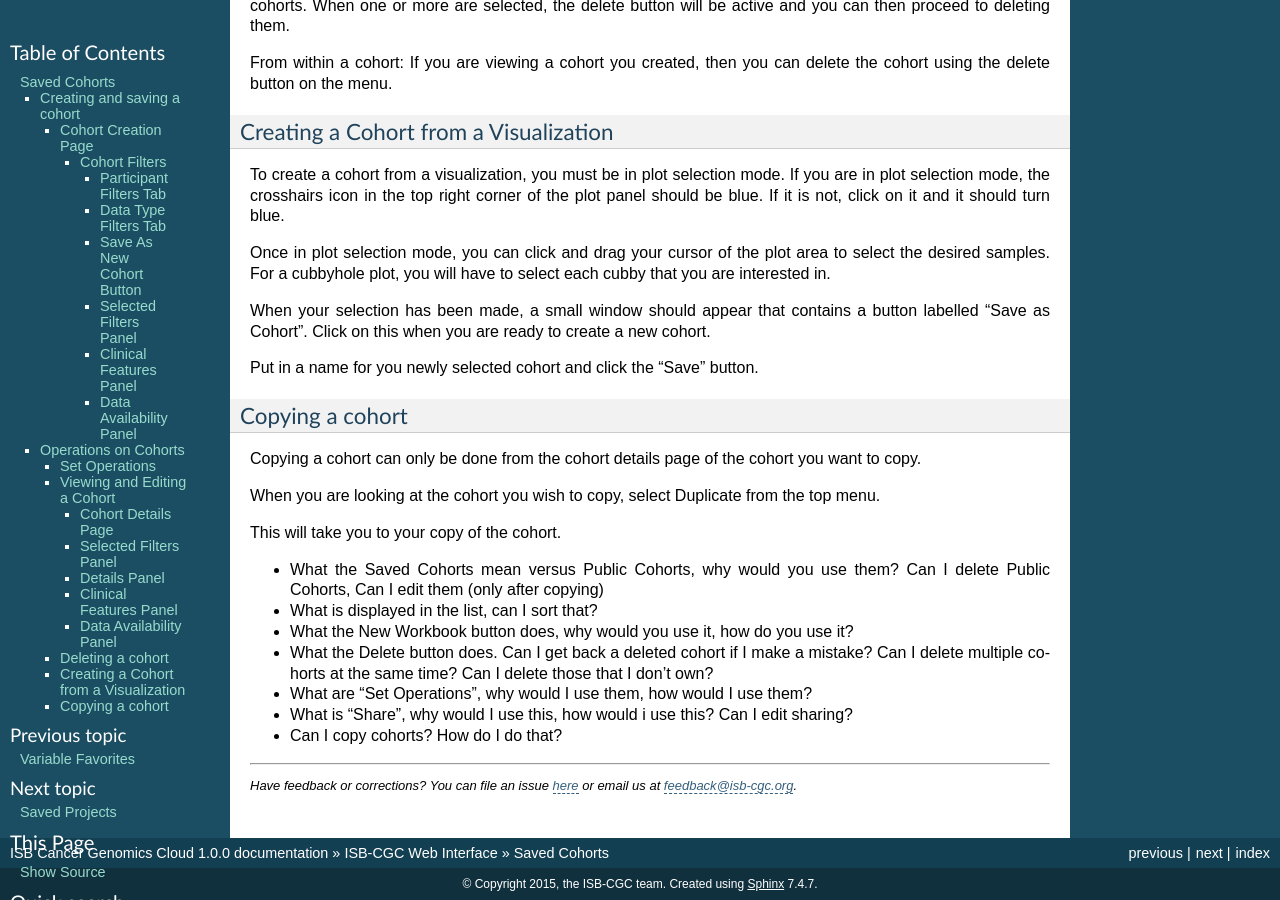
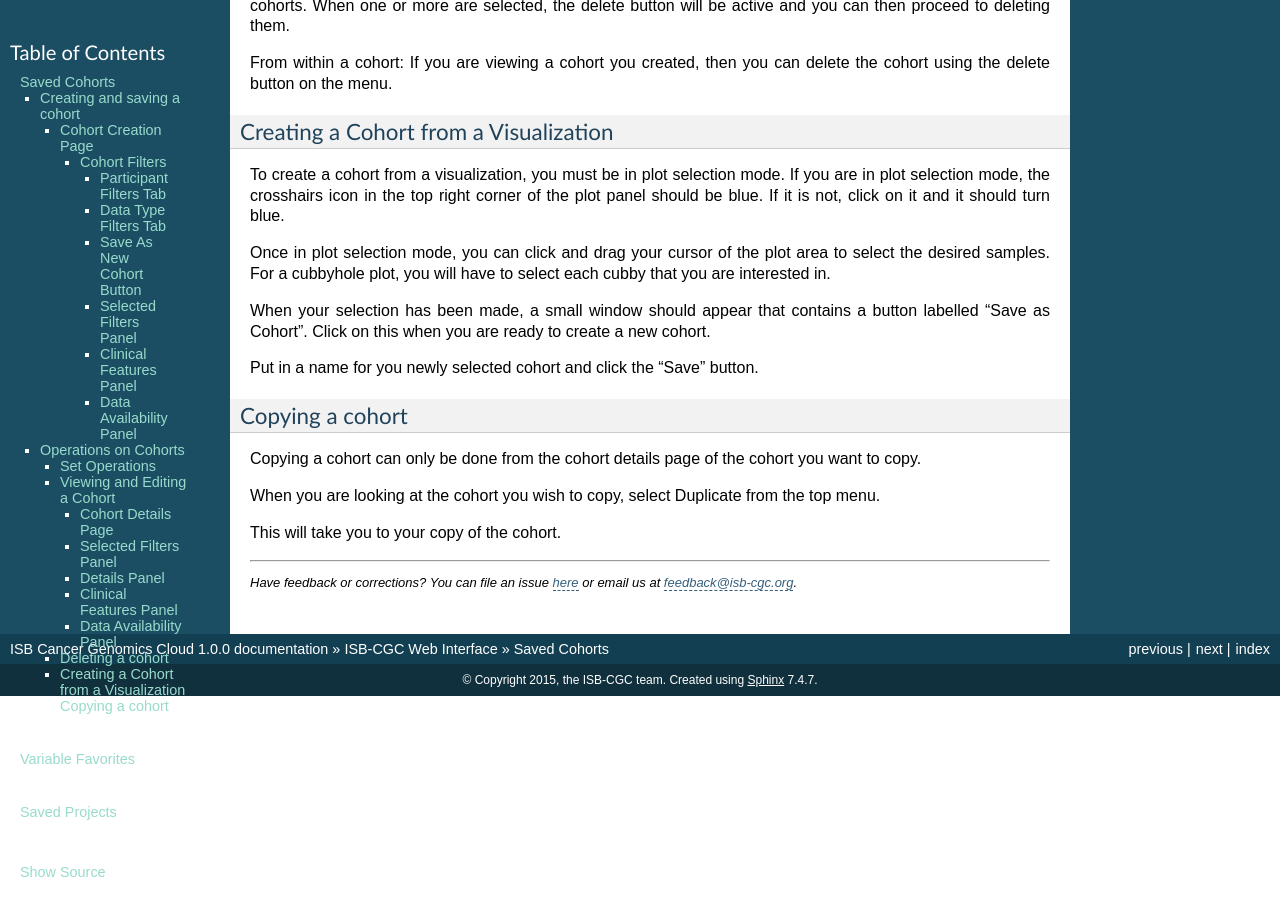
Before and after one commit to isb-cgc/readthedocs, a Sphinx documentation site: the page built from docs/source/sections/webapp/Saved-Cohorts.rst, in a window 1280 px wide and 900 px high, scrolled down 3942 px. Built offline with Sphinx 7.4.7, drawn with Linux system fonts in a browser that asks for light colours.

Commit message:
Update Saved-Cohorts.rst

```diff
--- a/docs/source/sections/webapp/Saved-Cohorts.rst
+++ b/docs/source/sections/webapp/Saved-Cohorts.rst
@@ -221,17 +221,3 @@ Copying a cohort can only be done from the cohort details page of the cohort you
 When you are looking at the cohort you wish to copy, select Duplicate from the top menu.
 
 This will take you to your copy of the cohort.
-
-
-
-
-
-
-* What the Saved Cohorts mean versus Public Cohorts, why would you use them?  Can I delete Public Cohorts, Can I edit them (only after copying)
-
-* What is displayed in the list, can I sort that?
-* What the New Workbook button does, why would you use it, how do you use it?
-* What the Delete button does. Can I get back a deleted cohort if I make a mistake?  Can I delete multiple cohorts at the same time?  Can I delete those that I don’t own?
-* What are “Set Operations”, why would I use them, how would I use them?
-* What is “Share”, why would I use this, how would i use this?  Can I edit sharing?
-* Can I copy cohorts?  How do I do that?
```
